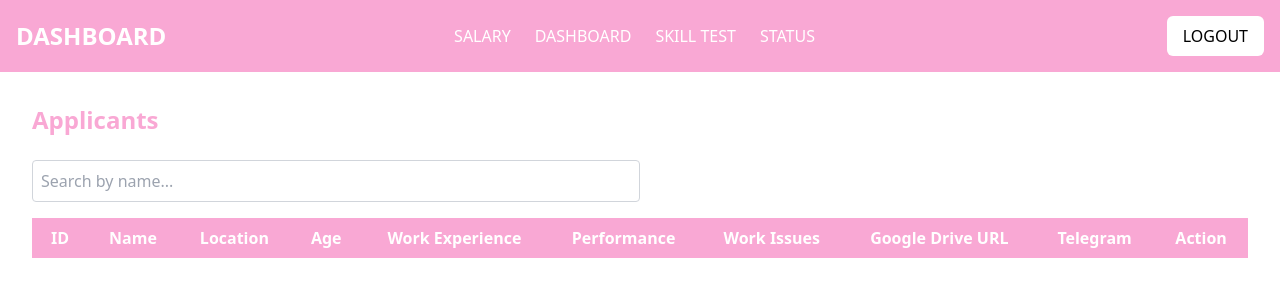
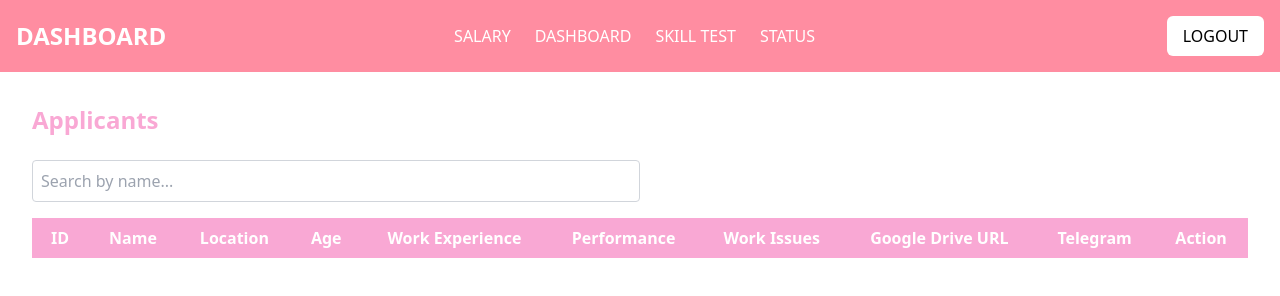
Before and after one commit to ethan123montera123/FoxyFans, a website: page applicants.html in a window 1280 px wide. Drawn offline with nearby package versions, Linux system fonts and the light colour scheme; no server answers.

Commit message:
[Ethan][Changed the background color for the header to #FF8DA1]

```diff
--- a/applicants.html
+++ b/applicants.html
@@ -131,7 +131,7 @@
 <body class="bg-white min-h-screen flex flex-col">
 
 <!-- Header (Navigation Bar) -->
-<header class="bg-pink-300 w-full p-4 text-white">
+<header class="w-full p-4 text-white" style="background-color: #FF8DA1;">
     <div class="flex justify-between items-center">
         <h2 class="text-2xl font-semibold text-white">DASHBOARD</h2>
         <nav class="mr-16"> <!-- Added margin-left here -->
```
Also changed, not shown: dashboard.html (+1 -1 lines), status.html (+1 -1 lines), viewskillstest.html (+1 -1 lines).
